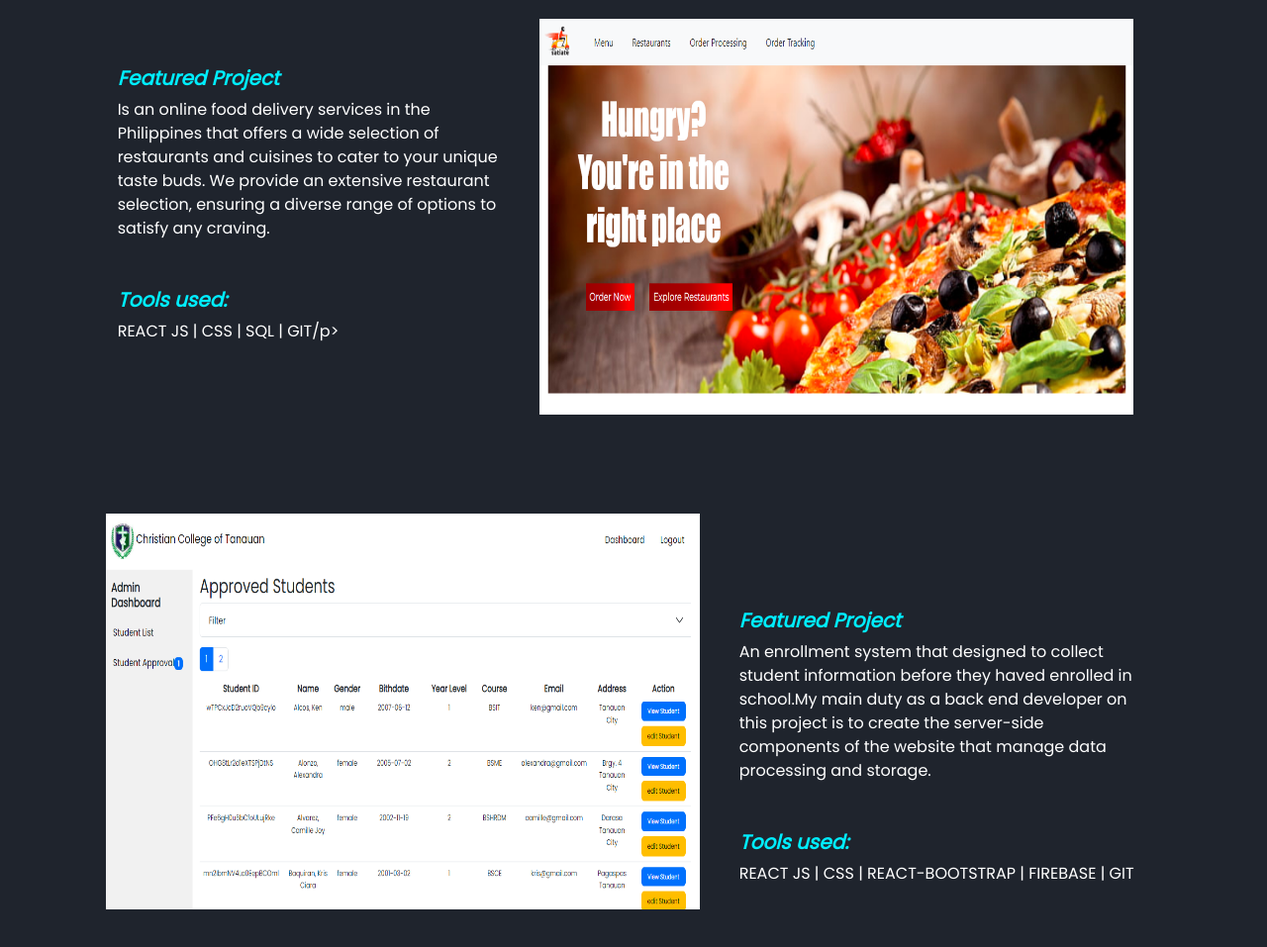
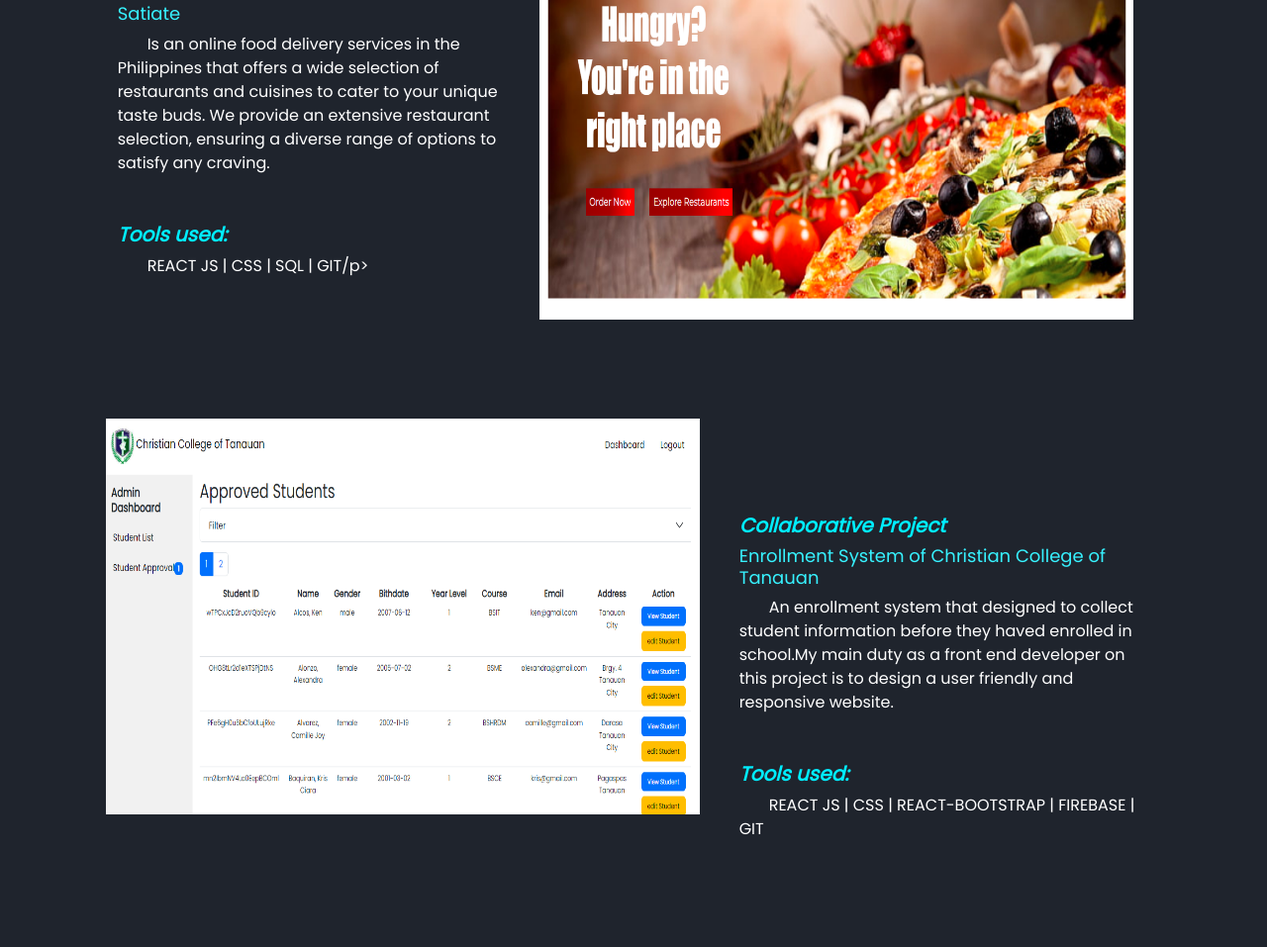
Before and after one commit to praisenera/portfolio, a plain HTML site: page index.html in a window 1280 px wide. Shown: the part 2662-3619 px from the top of the page at 99% size. Drawn offline with nearby package versions, Linux system fonts and the light colour scheme.

Commit message:
Fixing project section

```diff
--- a/index.html
+++ b/index.html
@@ -101,10 +101,7 @@
             building user interfaces, as well as experience with various
             programming languages and frameworks for back-end development, such
             as PHP and Laravel .
-            <br /><br />I am skilled in developing and maintaining web
-            applications from start to finish, including designing , and
-            implementing database structures , integrating APIs , and testing
-            and debugging code. <br /><br />I have a passion for problem-solving
+            <br /><br />I have a passion for problem-solving
             and am always looking for ways to improve my skills and stay up to
             date with the latest technologies. I am excited to bring my full
             stack development skills to new projects and help bring them to
@@ -155,6 +152,7 @@
         </div>
         <div class="col-lg-4 mt-5">
           <h5 class="mt-5"><i>Featured Project</i></h5>
+          <h6>PN Construction Website</h6>
           <p>
             A solo project where i build a responsive construction website where
             you can browse and and see what the company offer in building
@@ -170,6 +168,7 @@
       <div class="row col-lg-12 offset-1 mp">
         <div class="col-lg-4">
           <h5 class="mt-5"><i>Featured Project</i></h5>
+          <h6>Satiate</h6>
           <p>
             Is an online food delivery services in the Philippines that offers a
             wide selection of restaurants and cuisines to cater to your unique
@@ -191,12 +190,12 @@
           /></a>
         </div>
         <div class="col-lg-4 mt-5">
-          <h5 class="mt-5"><i>Featured Project</i></h5>
+          <h5 class="mt-5"><i>Collaborative Project</i></h5>
+          <h6>Enrollment System of Christian College of Tanauan</h6>
           <p>
             An enrollment system that designed to collect student information
-            before they haved enrolled in school.My main duty as a back end
-            developer on this project is to create the server-side components of
-            the website that manage data processing and storage.
+            before they haved enrolled in school.My main duty as a front end
+            developer on this project is to design a user friendly and responsive website.
           </p>
           <h5 class="mt-5"><i>Tools used: </i></h5>
           <p>REACT JS | CSS | REACT-BOOTSTRAP | FIREBASE | GIT</p>
--- a/style.css
+++ b/style.css
@@ -133,12 +133,19 @@ span {
   font-weight: bold;
   color: #0ef;
 }
+.container-proj p {
+  text-indent: 30px;
+}
 .container-proj .mp1 {
   width: 600px;
   height: 400px;
 }
 .container-proj .tool {
   width: 100px;
+}
+.container-proj h6 {
+  font-size: 18px;
+  color: rgb(55, 242, 255);
 }
 .container-proj .mp2 {
   width: 600px;
```
